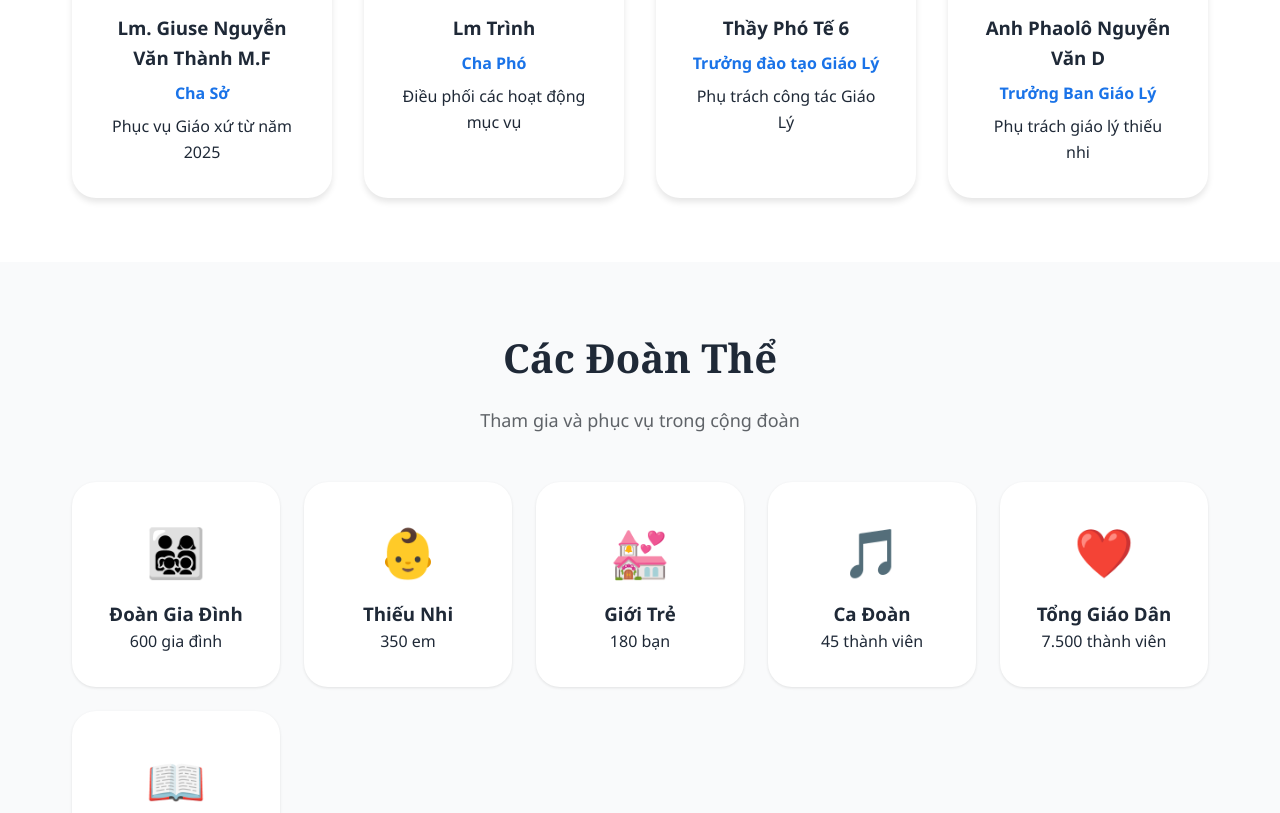
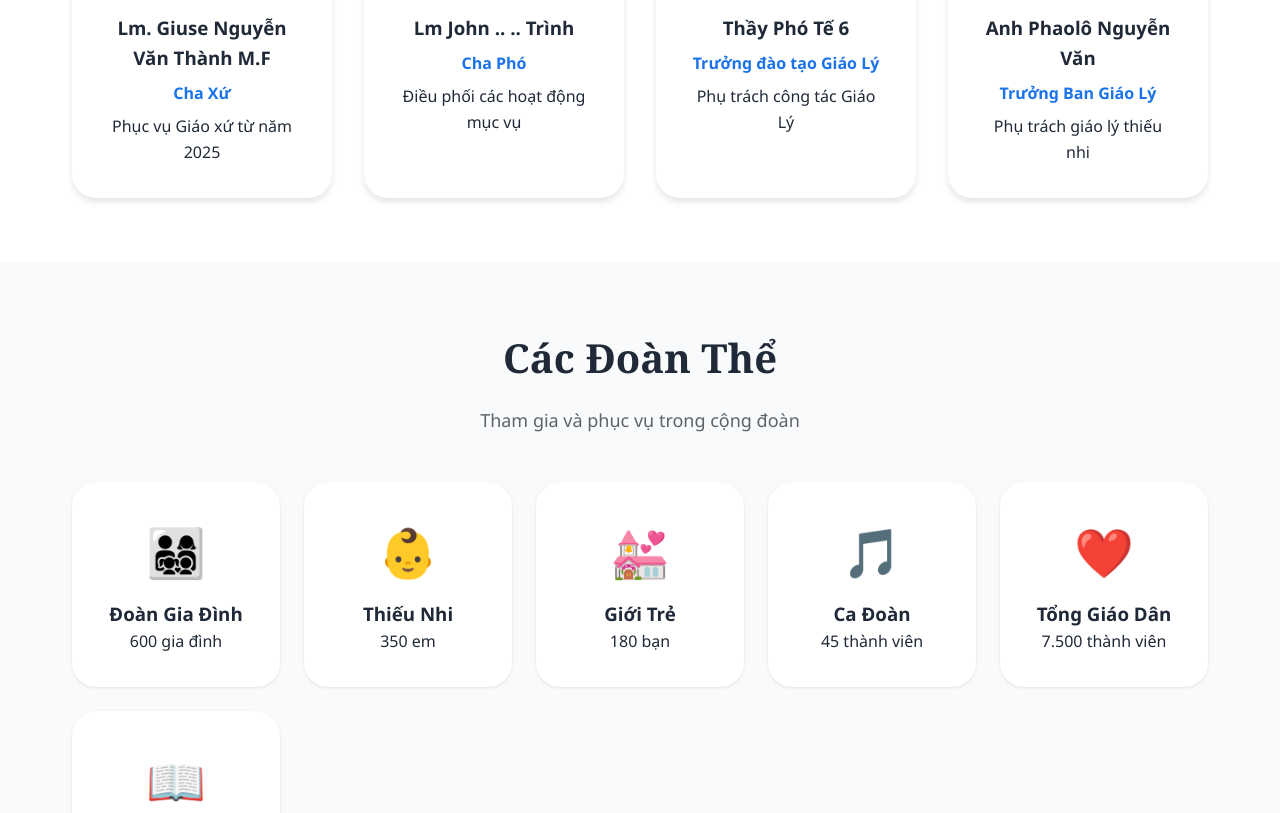
Before and after one commit to Lebaphuoc6969/gxbt, a plain HTML site: page about.html in a window 1280 px wide. Shown: the part 2601-3414 px from the top of the page. Drawn offline with Linux system fonts and the light colour scheme.

Commit message:
Update leader names and roles in about.html

```diff
--- a/about.html
+++ b/about.html
@@ -167,7 +167,7 @@
                         <img src="images/Cha-Xu.jpg" alt="Linh mục">
                     </div>
                     <h3>Lm. Giuse Nguyễn Văn Thành M.F</h3>
-                    <p class="leader-role">Cha Sở</p>
+                    <p class="leader-role">Cha Xứ</p>
                     <p class="leader-desc">Phục vụ Giáo xứ từ năm 2025</p>
                 </div>
 
@@ -175,7 +175,7 @@
                     <div class="leader-image">
                         <img src="https://images.unsplash.com/photo-1500648767791-00dcc994a43e?w=300" alt="Trưởng ban">
                     </div>
-                    <h3>Lm Trình</h3>
+                    <h3>Lm John .. .. Trình</h3>
                     <p class="leader-role">Cha Phó</p>
                     <p class="leader-desc">Điều phối các hoạt động mục vụ</p>
                 </div>
@@ -193,7 +193,7 @@
                     <div class="leader-image">
                         <img src="https://images.unsplash.com/photo-1472099645785-5658abf4ff4e?w=300" alt="Trưởng ban">
                     </div>
-                    <h3>Anh Phaolô Nguyễn Văn D</h3>
+                    <h3>Anh Phaolô Nguyễn Văn </h3>
                     <p class="leader-role">Trưởng Ban Giáo Lý</p>
                     <p class="leader-desc">Phụ trách giáo lý thiếu nhi</p>
                 </div>
```
